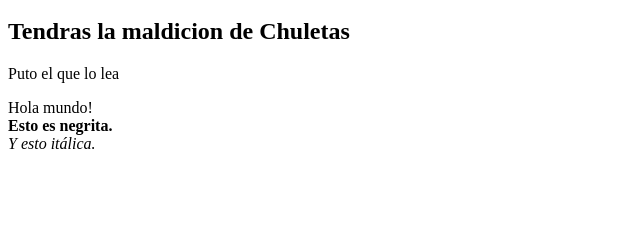
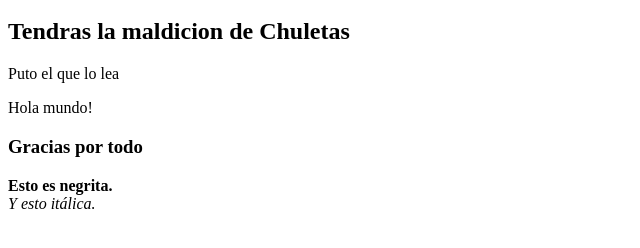
Before and after one commit to jecs580/SJ_Git_Eval, a plain HTML site: page index.html in a window 1280 px wide. Shown: the part 48-296 px from the top of the page, without its empty margins (0-640 px from the left). Drawn offline with Linux system fonts and the light colour scheme.

Commit message:
agregando un h3

```diff
--- a/index.html
+++ b/index.html
@@ -11,7 +11,7 @@
 <h2>Tendras la maldicion de Chuletas</h2>
 <p>Puto el que lo lea</p>
 Hola mundo!<br>
-
+<h3>Gracias por todo</h3>
 <b>Esto es negrita.</b><br>
 
 <i>Y esto it&aacute;lica.</i><br>
```
